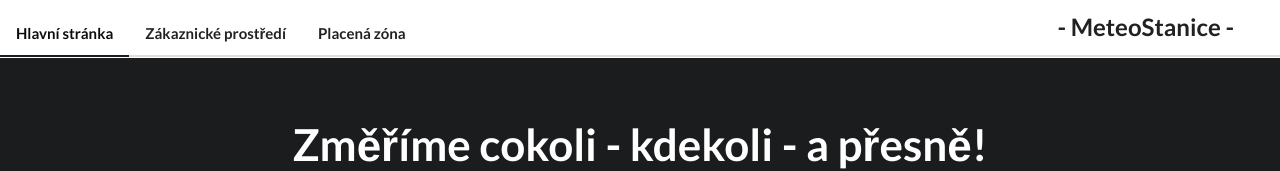
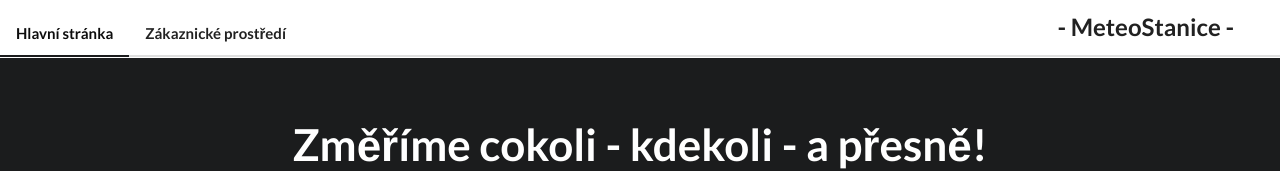
Before and after one commit to danielvrsek/uu-biot-t06, a React (Create React App) app in the folder dashboard/client/: page / in a window 1280 px wide. Shown: the top 171 px of the page. Built offline with nearby package versions, Linux system fonts and the light colour scheme; no server answers.

Commit message:
update topbar

```diff
--- a/dashboard/client/src/components/navBars/TopAppBar.js
+++ b/dashboard/client/src/components/navBars/TopAppBar.js
@@ -16,11 +16,15 @@ export default function MenuAppBar() {
                 <NavLink to="/customer-info" className="item">
                     <h4>Zákaznické prostředí</h4>
                 </NavLink>
-                <NavLink to="/workspaces" className="item">
-                    <h4>Placená zóna</h4>
-                </NavLink>
-                {workspaceContext &&
-                workspaceContext.roles.some((x) => x === 'User') ? (
+
+                {workspaceContext && workspaceContext.roles.length ? (
+                    <NavLink to="/workspaces" className="item">
+                        <h4>Placená zóna</h4>
+                    </NavLink>
+                ) : (
+                    <></>
+                )}
+                {workspaceContext && workspaceContext.roles.some((x) => x === 'User') ? (
                     <NavLink to="/workspace" className="item">
                         <h4>Klientská sekce</h4>
                     </NavLink>
```
